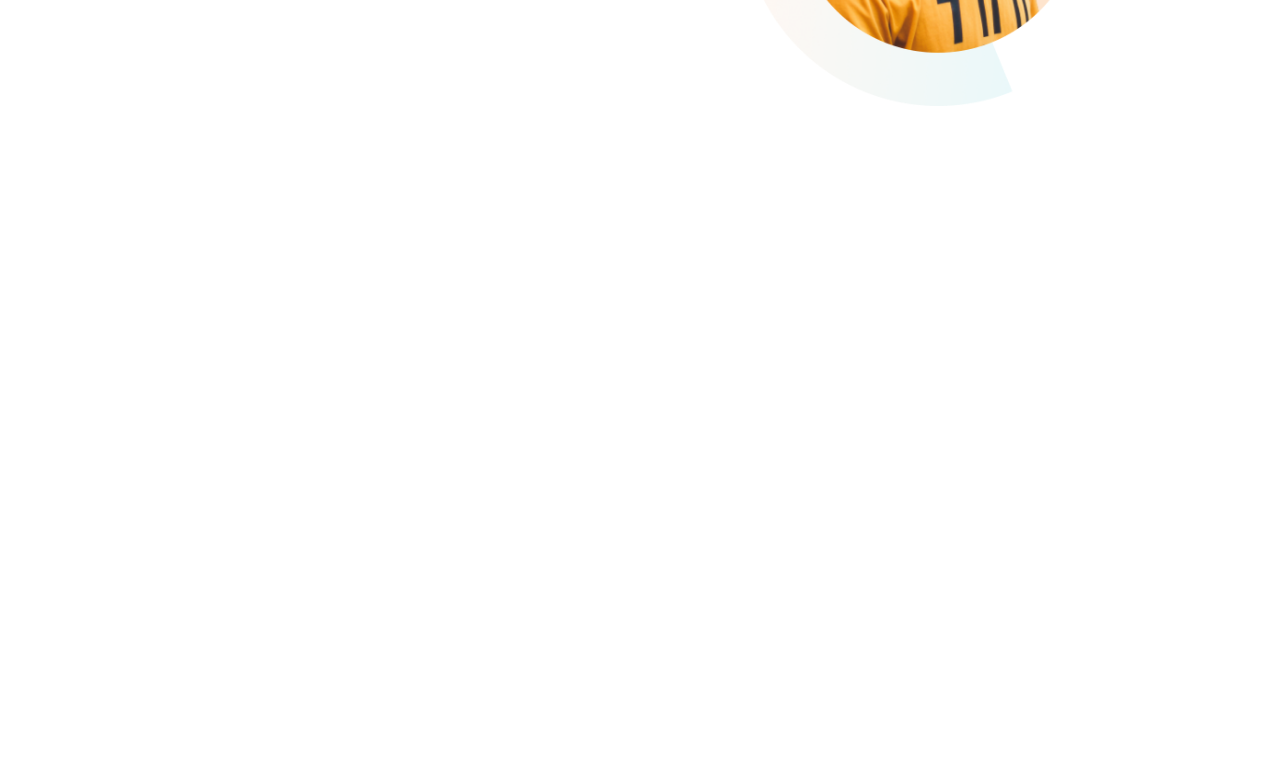
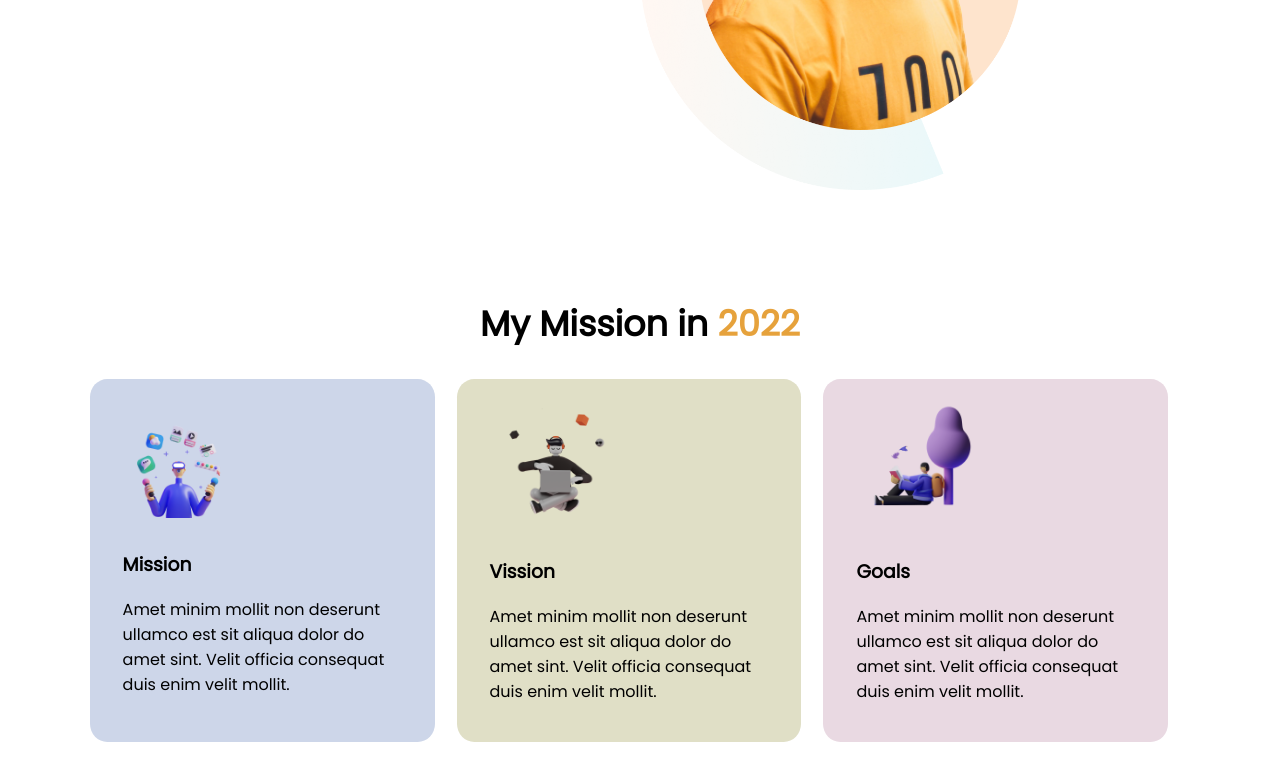
Before and after one commit to NousinTabassum/mission_2022, a plain HTML site: page index.html in a window 1280 px wide. Shown: the part 483-1264 px from the top of the page. Before the commit the page ends 800 px from the top, so only its background shows below. Drawn offline with Linux system fonts and the light colour scheme; a web font is replaced by a local one.

Commit message:
2nd section commit

```diff
--- a/index.html
+++ b/index.html
@@ -28,6 +28,39 @@
             <img src="images/person/person-0.png" alt="">
         </div>
     </section>
+    <section class="my_mission">
+        <h2>My Mission in <span class="text_color">2022</span></h2>
+
+        <div class="flex_content">
+            <div class="mission_box mission">
+                <img src="images/illustrators/illustrator-1.png" alt="">
+                <h3>Mission</h3>
+                <p>Amet minim mollit non deserunt
+                    ullamco est sit aliqua dolor do amet
+                    sint. Velit officia consequat duis enim
+                    velit mollit.</p>
+
+            </div>
+            <div class="mission_box vission">
+                <img src="images/illustrators/illustrator-2.png" alt="">
+                <h3>Vission</h3>
+                <p>Amet minim mollit non deserunt
+                    ullamco est sit aliqua dolor do amet
+                    sint. Velit officia consequat duis enim
+                    velit mollit.</p>
+
+            </div>
+            <div class="mission_box goals">
+                <img src="images/illustrators/illustrator-3.png" alt="">
+                <h3>Goals</h3>
+                <p>Amet minim mollit non deserunt
+                    ullamco est sit aliqua dolor do amet
+                    sint. Velit officia consequat duis enim
+                    velit mollit.</p>
+
+            </div>
+        </div>
+    </section>
 
 </body>
 
--- a/style.css
+++ b/style.css
@@ -1,14 +1,15 @@
 body{
     font-family: 'Poppins', sans-serif;
     margin: 0%;
+    margin: 7%;
 }
 
 .flex_content{
     display: flex;
+    margin-bottom: 100px;
 }
 .box{
-    padding: 2% 3%;
-    margin: 5%;
+    padding-top: 2%;
     width: 50%;
 
 }
@@ -16,6 +17,10 @@ body{
 .top_content h1{
     font-size: 50px;
     border-left: 5px solid tomato;
+}
+h2{
+    font-size: 35px;
+    font-weight: bolder;
 }
 .text_color{
     color: rgb(230, 162, 60);
@@ -26,7 +31,31 @@ a{
     color:white;
     background-color:rgb(236, 74, 45);
 }
-.box img{
-   width: 90%;
+img{
+   width: 80%;
 
 }
+.my_mission h2{
+    text-align: center;
+}
+.mission_box{
+    width: 33.33%;
+    padding: 2% 3%;
+    background-color: blanchedalmond;
+
+    border-radius: 5%;
+    margin-right: 2%;
+
+}
+.mission_box img{
+    width: 130px;
+}
+.mission{
+    background-color: rgb(205, 214, 233);
+}
+.vission{
+    background-color: rgb(224, 223, 198);
+}
+.goals{
+    background-color: rgb(233, 217, 226);
+}
```
